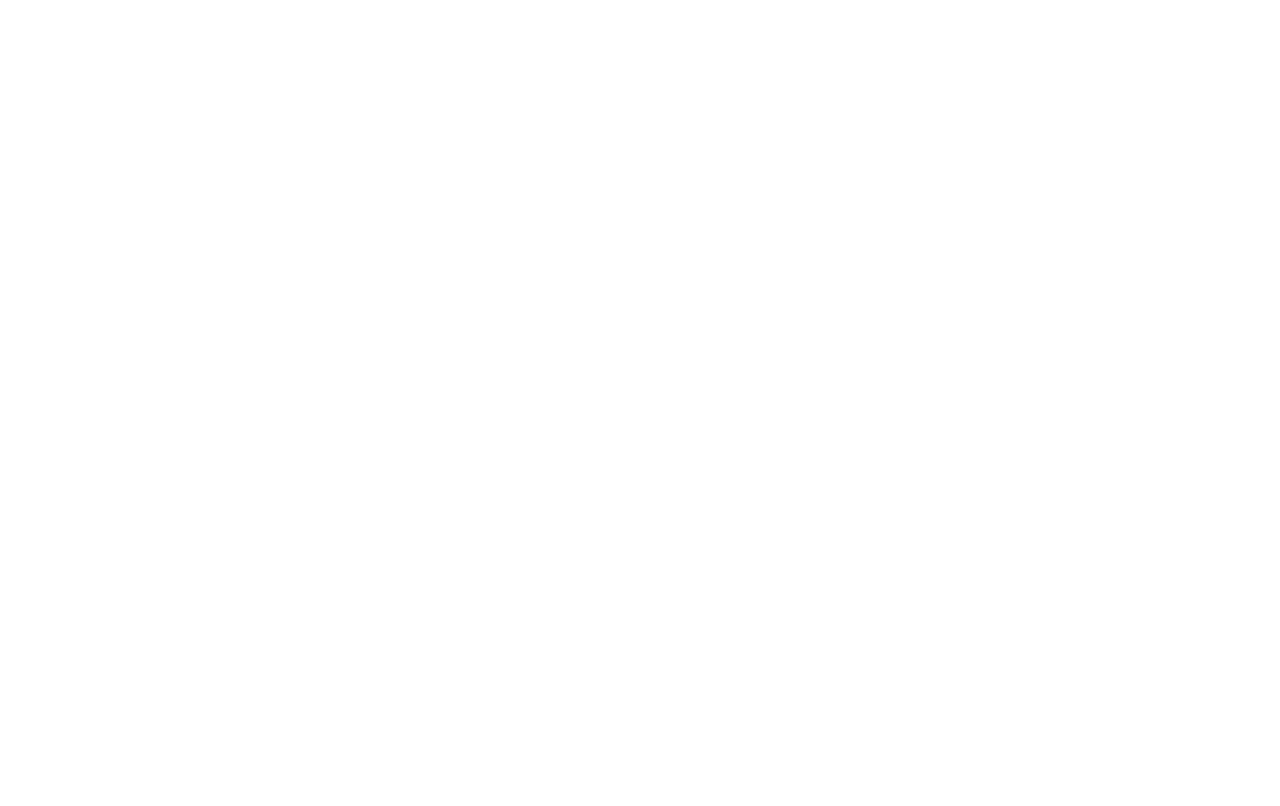
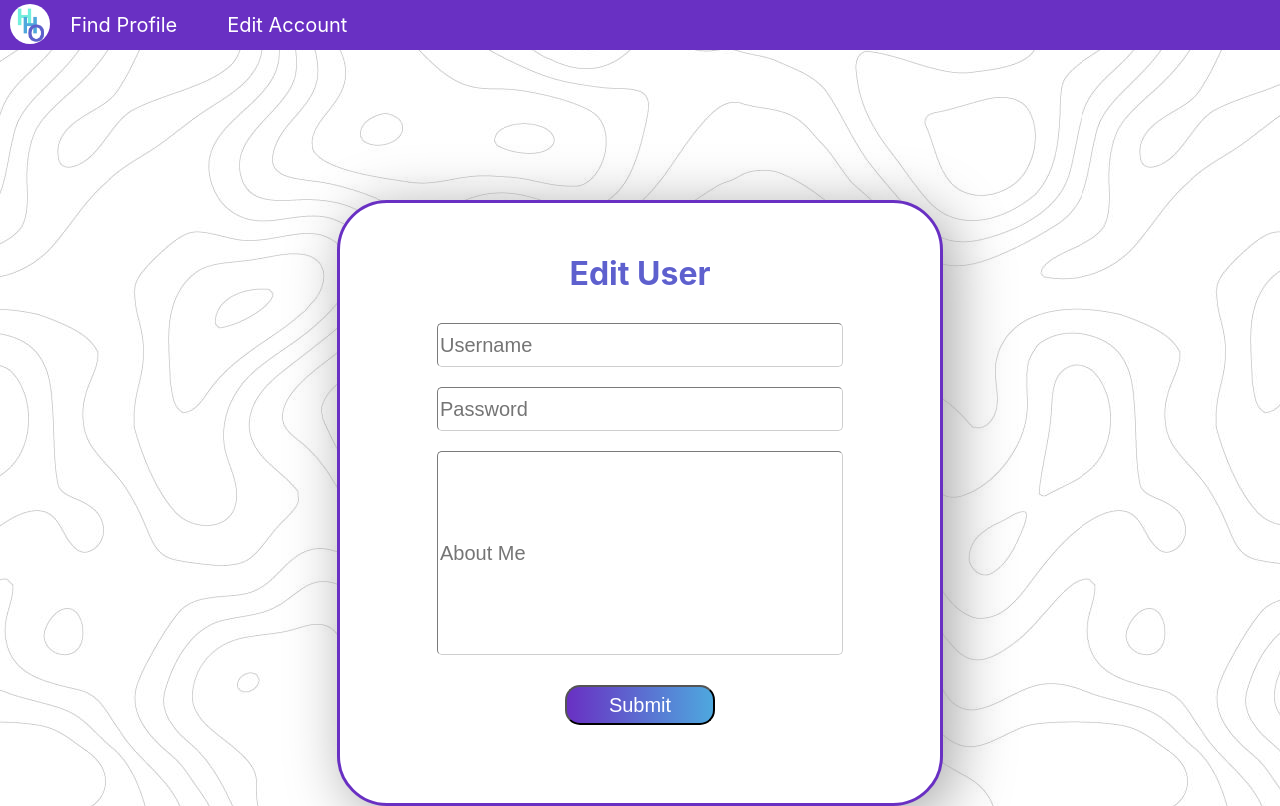
Before and after one commit to Svovan/HospitalHangouts, a React (Create React App) app in the folder hospital-hangout/: page /edit-account in a window 1280 px wide. Built offline with nearby package versions, Linux system fonts and the light colour scheme.

Commit message:
updated nav bar and edit user page -- no logic

```diff
--- a/hospital-hangout/src/App.js
+++ b/hospital-hangout/src/App.js
@@ -2,6 +2,7 @@
 import Login from './pages/Login';
 import CreateAccount from './pages/CreateAccount';
 import FindProfile from './pages/FindProfile'
+import EditAccount from './pages/EditAccount';
 import {
   BrowserRouter as Router,
   Route,
@@ -14,6 +15,7 @@
       <Route exact path="/" component={Login}/>
       <Route exact path="/create-account" component={CreateAccount}/>
       <Route exact path="/find-profile" component={FindProfile}/>
+      <Route exact path="/edit-account" component={EditAccount}/>
     </Router>
   );
 };
--- a/hospital-hangout/src/components/NavigationBar.js
+++ b/hospital-hangout/src/components/NavigationBar.js
@@ -1,6 +1,6 @@
 import React from 'react';
 import '../stylesheets/NavigationBar.css';
-import { Link } from 'react-router-dom';
+import { useHistory, Link } from 'react-router-dom';
 
 
 class NavigationBar extends React.Component {
@@ -8,15 +8,17 @@
 		return (
 			<div className="NavigationBar">
 				<div class="bar">
-					<img src="/navbar-logo.jpg" class="nav-logo"/>
+					<Link to="/">
+						<img src="/navbar-logo.jpg" class="nav-logo"/>
+					</Link>
 					<div>
 						<Link to="/find-profile" style={{color: 'white', textDecoration: 'none', fontSize: '20px', lineHeight: '50px'}}>
 							Find Profile
 						</Link>
 					</div>
 					<div style={{marginLeft: '50px'}}>
-						<Link to="/create-account" style={{color: 'white', textDecoration: 'none', fontSize: '20px', lineHeight: '50px', paddingRight: '50px'}}>
-							Create Account
+						<Link to="/edit-account" style={{color: 'white', textDecoration: 'none', fontSize: '20px', lineHeight: '50px'}}>
+							Edit Account
 						</Link>
 					</div>
 
--- a/hospital-hangout/src/pages/CreateAccount.js
+++ b/hospital-hangout/src/pages/CreateAccount.js
@@ -48,7 +48,6 @@
 						<input type="submit" value="Submit" class="submit-button"/>
 					</form>
 					<Link to="/" style={{display: 'flex', justifyContent: 'center', marginTop: '20px'}}>Already Have an Account? Login Here</Link>
-					<Link to="/find-profile" style={{display: 'flex', justifyContent: 'center', marginTop: '20px'}}>Find Profile</Link>
 				</div>
 			</div>
 		);
--- /dev/null
+++ b/hospital-hangout/src/pages/EditAccount.js
@@ -0,0 +1,41 @@
+import React from 'react';
+import NavigationBar from '../components/NavigationBar';
+import '../stylesheets/EditAccount.css';
+
+class EditAccount extends React.Component {
+	constructor(props) {
+		super(props);
+		this.state = {
+			userDetails: {
+
+			},
+			editedUser: {
+				username: '',
+				password: '',
+				description: ''
+			}
+		};
+	}
+	componentDidMount() {
+		document.body.style.backgroundImage = "url('/find-profile-background.jpg')";
+	}
+
+	render() {
+		return (
+			<div className="EditAccount">
+				<NavigationBar/>
+				<div class="edit-input-form">
+					<h1 style={{display: 'flex', justifyContent: 'center', paddingTop: '30px', color: '#5E60CE'}}>Edit User</h1>
+					<form onSubmit={this.handleSubmit} style={{marginBottom: '30px'}}>
+						<input type="text" value={this.state.editedUser.username} placeholder="Username" class="input-field" onChange={this.handleUsernameChange}/>
+						<input type="password" value={this.state.editedUser.password} placeholder="Password" class="input-field" style={{marginTop: '20px'}} onChange={this.handlePasswordChange}/>
+						<input type="text" value={this.state.editedUser.description} placeholder="About Me" class="description-field" style={{marginTop: '20px'}}/>
+						<input type="submit" value="Submit" class="submit-edit"/>
+					</form>
+				</div>
+			</div>
+		);
+	}
+}
+
+export default EditAccount
--- /dev/null
+++ b/hospital-hangout/src/stylesheets/EditAccount.css
@@ -0,0 +1,25 @@
+.edit-input-form {
+	display: block;
+	margin-left: auto;
+	margin-right: auto;
+	border-radius: 50px;
+	border: 3px solid #6930C3;
+	background-color: white;
+	box-shadow: 10px 10px 60px #a4a4a4;
+	height: 600px;
+	width: 600px;
+	margin-top: 150px;
+}
+
+.submit-edit {
+	display: block;
+	margin-left: auto;
+	margin-right: auto;
+	margin-top: 30px;
+	width: 150px;
+	height: 40px;
+	background: linear-gradient(to right, #6930C3, #4EA8DE);
+	color: white;
+	border-radius: 15px;
+	font-size: 20px;
+}
```
